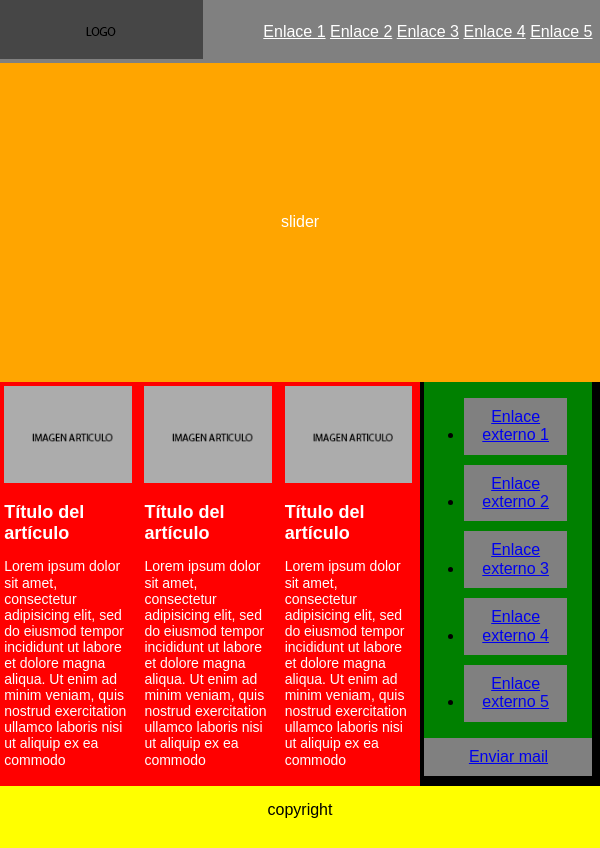
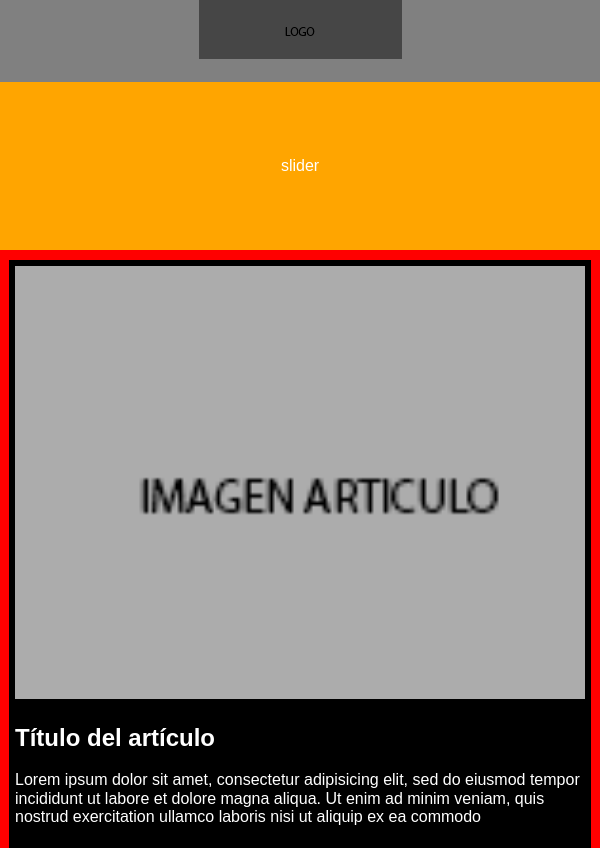
Before and after one commit to TLS-md1/clase21, a plain HTML site: page index.html in a window 600 px wide. Shown: the top 848 px of the page. Drawn offline with Linux system fonts and the light colour scheme.

Commit message:
Marcado y estilos básicos

```diff
--- a/css/media-queries.css
+++ b/css/media-queries.css
@@ -1,14 +1,60 @@
 /*Queries*/
 @media only screen and (min-width: 320px) and (max-width: 420px) {
   body{background-color: green}
+  #principal .main-right{
+  	display: none;
+  }
+  #principal .main-left{
+  	width: 100%;
+  }
 }
 
 @media only screen and (min-width: 421px) and (max-width: 720px){
   body{background-color: yellow}
+  #principal .main-right{
+  	display: none;
+  }
+  #principal .main-left{
+  	width: 100%;
+  }
+
+  header .header-right ul{
+  	display: none;
+  }
+  header .header-left{
+  	width: 100%;
+  	text-align: center;
+  }
+
+  #slider{
+  	padding: 75px 0;
+  }
+
+  #principal .main-left article{
+  	width: 95%;
+  	margin:0 auto;
+  	padding: 1%;
+  	background-color: black;
+  	margin-top: 10px;
+  	display: block;
+  }
+  #principal .main-left article h2{
+  	font-size: 24px;
+  }
+  #principal .main-left article p{
+  	font-size: 16px;
+  }
 }
 
 @media only screen and (min-width: 721px) and (max-width: 960px){
   body{background-color: blue}
+
+  #principal .main-right{
+  	display: none;
+  }
+  #principal .main-left{
+  	width: 100%;
+  }
 }
 
 @media only screen and (min-width: 961px) and (max-width: 1200px) {
```
